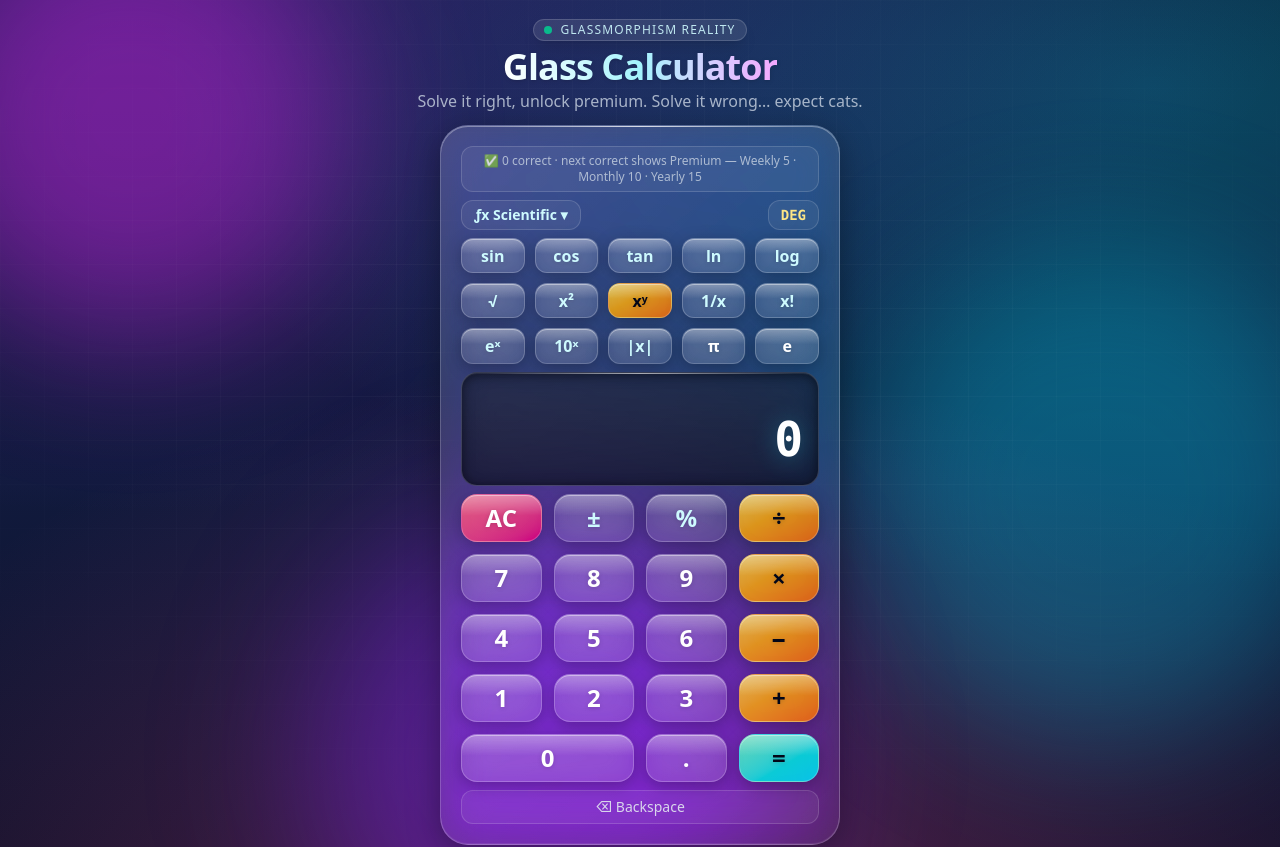
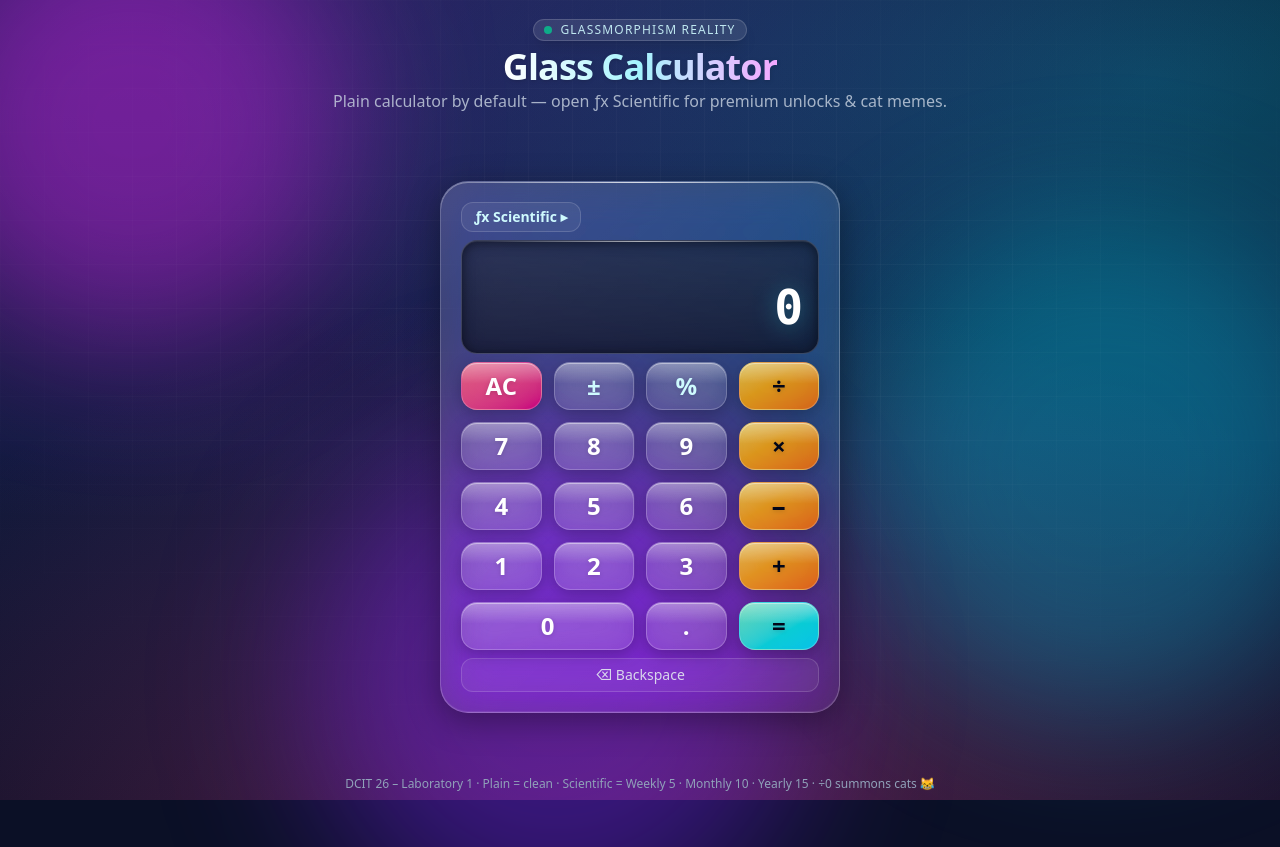
Before and after one commit to kagwangkaman/CalculatorLab1, a React (Vite) app: page / in a window 1280 px wide. Shown: the top 847 px of the page. Built offline with nearby package versions, Linux system fonts and the light colour scheme.

Commit message:
feat: plain calculator default, gate premium and meme popups to scientific only

```diff
--- a/src/App.jsx
+++ b/src/App.jsx
@@ -23,7 +23,7 @@ export default function App() {
           </span>
         </h1>
         <p className="mt-0.5 text-xs sm:text-base text-slate-300/80">
-          Solve it right, unlock premium. Solve it wrong… expect cats.
+          Plain calculator by default — open ƒx Scientific for premium unlocks &amp; cat memes.
         </p>
       </header>
 
@@ -35,7 +35,7 @@ export default function App() {
       </main>
 
       <footer className="relative z-10 text-center text-slate-400 text-[10px] sm:text-xs pb-1.5 sm:pb-2 px-4 shrink-0">
-        <p>DCIT 26 – Laboratory 1 · Weekly 5 · Monthly 10 · Yearly 15 · ÷0 summons cats 😹</p>
+        <p>DCIT 26 – Laboratory 1 · Plain = clean · Scientific = Weekly 5 · Monthly 10 · Yearly 15 · ÷0 summons cats 😹</p>
       </footer>
     </div>
   );
--- a/src/components/Calculator.jsx
+++ b/src/components/Calculator.jsx
@@ -73,7 +73,10 @@ export default function Calculator() {
   const [correctCount, setCorrectCount] = useState(loadCount);
   const [creditsLeft, setCreditsLeft] = useState(loadLeft);
   const [deg, setDeg] = useState(true);
-  const [showSci, setShowSci] = useState(true);
+  // Plain calculator is always the front on site open.
+  // showSci = false → plain (clean, no modals/memes).
+  // showSci = true  → scientific (original premium + meme logic retained).
+  const [showSci, setShowSci] = useState(false);
 
   useEffect(() => {
     try {
@@ -118,7 +121,18 @@ export default function Calculator() {
     setOperator(null);
     setPrevious(null);
     // Wrong answer → meme pops up where numbers compute (center-screen video popup)
+    // SCIENTIFIC-ONLY: plain mode never calls this.
     setShowMeme(true);
+  }, []);
+
+  // PLAIN-ONLY: same error display, but never pops the meme.
+  // Used when showSci === false so plain stays a plain calculator.
+  const triggerPlainError = useCallback((msg) => {
+    setCurrent(msg);
+    setError(true);
+    setExpression("");
+    setOperator(null);
+    setPrevious(null);
   }, []);
 
   const inputDigit = useCallback(
@@ -153,7 +167,9 @@ export default function Calculator() {
       if (operator && !overwrite) {
         const result = compute(parseFloat(previous), parseFloat(current), operator);
         if (result === null) {
-          triggerWrong("Cannot divide by zero");
+          // Plain → clean error only. Scientific → original meme popup.
+          if (showSci) triggerWrong("Cannot divide by zero");
+          else triggerPlainError("Cannot divide by zero");
           return;
         }
         const r = format(result);
@@ -167,19 +183,24 @@ export default function Calculator() {
       setOperator(op);
       setOverwrite(true);
     },
-    [operator, overwrite, previous, current, error, triggerWrong]
+    [operator, overwrite, previous, current, error, triggerWrong, triggerPlainError, showSci]
   );
 
   const equals = useCallback(() => {
     if (error || !operator || previous === null) return;
     const result = compute(parseFloat(previous), parseFloat(current), operator);
     if (result === null) {
-      triggerWrong("Cannot divide by zero");
+      // Plain → clean error only. Scientific → original meme popup.
+      if (showSci) triggerWrong("Cannot divide by zero");
+      else triggerPlainError("Cannot divide by zero");
     } else {
       const formatted = format(result);
       setExpression(`${previous} ${operator} ${current} =`);
       setCurrent(formatted);
       setLastResult(formatted);
+      // SCIENTIFIC-ONLY subscription logic — untouched original behavior.
+      // Plain mode does nothing here so it stays a plain calculator.
+      if (showSci) {
         // Correct answer → spend 1 subscription credit if any remain.
         // No credits (or none left) → subscription modal pops up like before.
         setCorrectCount((c) => c + 1);
@@ -189,10 +210,11 @@ export default function Calculator() {
           setShowSub(true);
         }
       }
+    }
     setPrevious(null);
     setOperator(null);
     setOverwrite(true);
-  }, [error, operator, previous, current, triggerWrong, creditsLeft]);
+  }, [error, operator, previous, current, triggerWrong, triggerPlainError, showSci, creditsLeft]);
 
   const backspace = useCallback(() => {
     if (error) return clearAll();
@@ -314,6 +336,15 @@ export default function Calculator() {
   const creditsTotal = subscribedPlan ? subscribedPlan.credits : 0;
   const creditsPct = creditsTotal > 0 ? (creditsLeft / creditsTotal) * 100 : 0;
 
+  // Switching back to plain always closes popups so plain stays clean.
+  const toggleSci = useCallback(() => {
+    if (showSci) {
+      setShowSub(false);
+      setShowMeme(false);
+    }
+    setShowSci((s) => !s);
+  }, [showSci]);
+
   return (
     <>
       <section
@@ -323,7 +354,8 @@ export default function Calculator() {
         {/* inner highlight */}
         <div aria-hidden="true" className="pointer-events-none absolute inset-x-8 top-0 h-px bg-gradient-to-r from-transparent via-white/70 to-transparent" />
 
-        {subscribedPlan && creditsLeft > 0 ? (
+        {/* SCIENTIFIC-ONLY subscription banners — hidden in plain mode */}
+        {showSci && subscribedPlan && creditsLeft > 0 ? (
           <div className="mb-2 flex items-center justify-between gap-2 rounded-xl border border-emerald-300/30 bg-emerald-400/10 px-3 py-1.5 text-xs sm:text-sm text-emerald-100">
             <span className="truncate">
               ⭐ Premium <strong>{subscribedPlan.name}</strong> · {creditsLeft}/{creditsTotal} answers left · ✅ {correctCount} correct
@@ -339,7 +371,8 @@ export default function Calculator() {
           </div>
         ) : null}
 
-        {/* Remaining subscription access before the modal pops again */}
+        {/* Remaining subscription access before the modal pops again — SCIENTIFIC-ONLY */}
+        {showSci ? (
         <div
           className="mb-2 rounded-xl border border-white/15 bg-white/[0.06] px-3 py-1.5"
           role="status"
@@ -366,12 +399,13 @@ export default function Calculator() {
             </p>
           )}
         </div>
+        ) : null}
 
         {/* Scientific toggle */}
         <div className="mb-2 flex items-center justify-between">
           <button
             type="button"
-            onClick={() => setShowSci((s) => !s)}
+            onClick={toggleSci}
             aria-expanded={showSci}
             className="rounded-xl border border-white/15 bg-white/[0.06] hover:bg-white/[0.12] px-3 py-1 text-xs sm:text-sm font-bold text-cyan-100 transition active:scale-95 touch-manipulation"
           >
@@ -441,7 +475,8 @@ export default function Calculator() {
         </button>
       </section>
 
-      {showSub && (
+      {/* SCIENTIFIC-ONLY popups — never render in plain mode */}
+      {showSci && showSub && (
         <SubscriptionModal
           result={lastResult}
           onClose={() => setShowSub(false)}
@@ -449,7 +484,7 @@ export default function Calculator() {
         />
       )}
 
-      {showMeme && <MemePopup onClose={() => setShowMeme(false)} />}
+      {showSci && showMeme && <MemePopup onClose={() => setShowMeme(false)} />}
     </>
   );
 }
```
Lines whose indentation alone changed are shown as unchanged.
